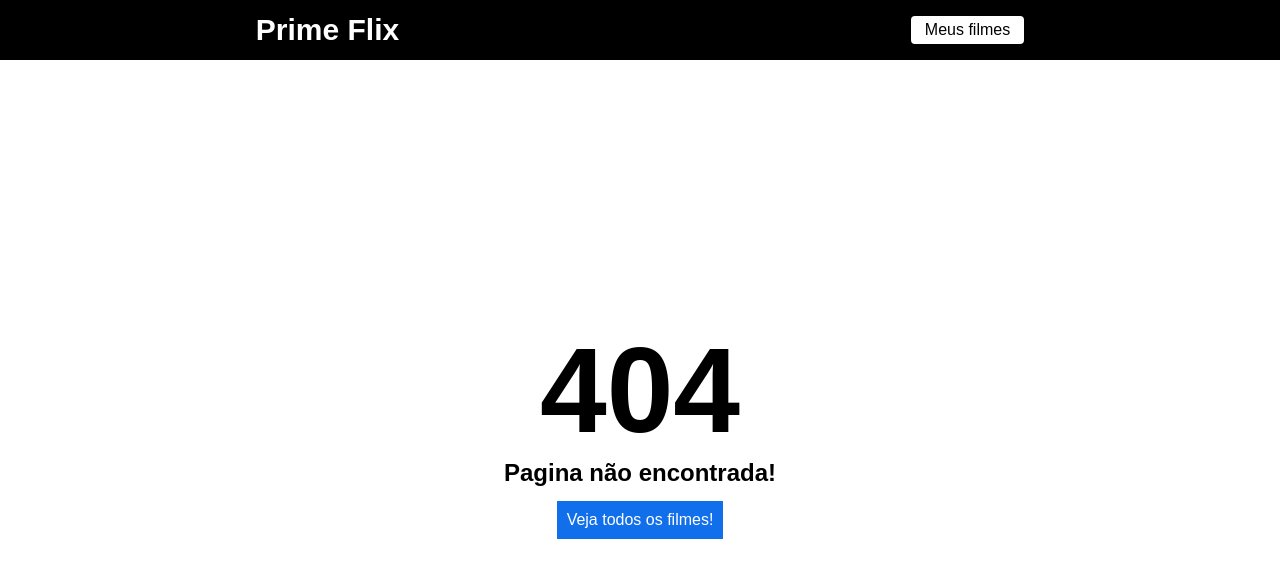
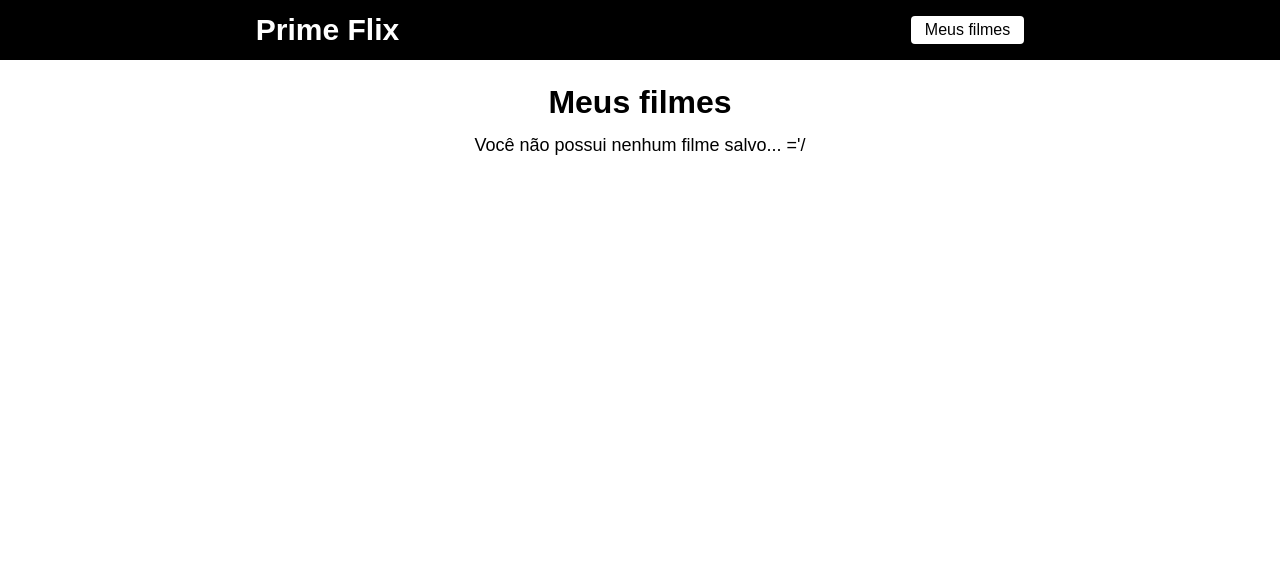
Before and after one commit to kessygodoy/filmes_react, a React (Create React App) app: page /favoritos in a window 1280 px wide. Before the commit this address had no page. Shown: the top 578 px of the page. Built offline with nearby package versions, Linux system fonts and the light colour scheme.

Commit message:
pagina favoritos
- criada a pagina Favoritos
- criadas as funçoes excluirFilm e setFilmes
- adicionada a rota para favoritos em routes
- criado o css do Favortios

```diff
--- /dev/null
+++ b/src/pages/Favoritos/favoritos.css
@@ -0,0 +1,38 @@
+.meus-filmes{
+    margin-top: 24px;
+    display: flex;
+    flex-direction: column;
+    align-items: center;
+}
+
+.meus-filmes h1{
+    margin-bottom: 14px;
+}
+
+.meus-filmes span{
+    font-size: 18px;
+}
+
+.meus-filmes iç{
+    width: 720px;
+}
+
+.meus-filmes ul li{
+    list-style: none;
+    display: flex;
+    justify-content: space-between;
+    align-items: center;
+    margin-bottom: 14px;
+}
+
+.meus-filmes div{
+    display: flex;
+    justify-content: center;
+    align-items: center;
+}
+
+.meus-filmes div a{
+    text-decoration: none;
+    color: #116feb;
+    margin-right: 16px ;
+}
--- /dev/null
+++ b/src/pages/Favoritos/index.js
@@ -0,0 +1,45 @@
+
+import { useEffect, useState } from 'react'
+import './favoritos.css'
+import { Link, json } from 'react-router-dom';
+
+export default function Favoritos() {
+
+    const [filmes, setFilmes] = useState([]);
+
+    useEffect(() => {
+        const minhaLista = localStorage.getItem("@primeflix")
+        setFilmes(JSON.parse(minhaLista) || []);
+    }, [])
+
+    function excluirFilme(id) {
+        let filtroFilmes = filmes.filter((item) => {
+            return (item.id !== id)
+        })
+
+        setFilmes(filtroFilmes);
+        localStorage.setItem("@primeflix", JSON.stringify(filtroFilmes))
+    }
+
+    return (
+        <div className='meus-filmes'>
+            <h1>Meus filmes</h1>
+
+            {filmes.length === 0 && <span>Você não possui nenhum filme salvo... ='/</span>}
+
+            <ul>
+                {filmes.map((item) => {
+                    return (
+                        <li key={item.id}>
+                            <span>{item.title}</span>
+                            <div>
+                                <Link to={`/filme/${item.id}`}>Ver detalhes</Link>
+                                <button onClick={() => excluirFilme(item.id)}>Excluir</button>
+                            </div>
+                        </li>
+                    )
+                })}
+            </ul>
+        </div>
+    )
+}
--- a/src/routes.js
+++ b/src/routes.js
@@ -6,6 +6,7 @@
 import Erro from './pages/Erro';
 
 import Header from './components/Header';
+import Favoritos from './pages/Favoritos';
 
 function RoutesApp() {
     return (
@@ -14,6 +15,7 @@
             <Routes>
                 <Route path='/' element={ <Home/>} />
                 <Route path='/filme/:id' element={<Filme />} />
+                <Route path='/favoritos' element={<Favoritos/>} />
 
                 <Route path='*' element={<Erro/>} />
             </Routes>
```
